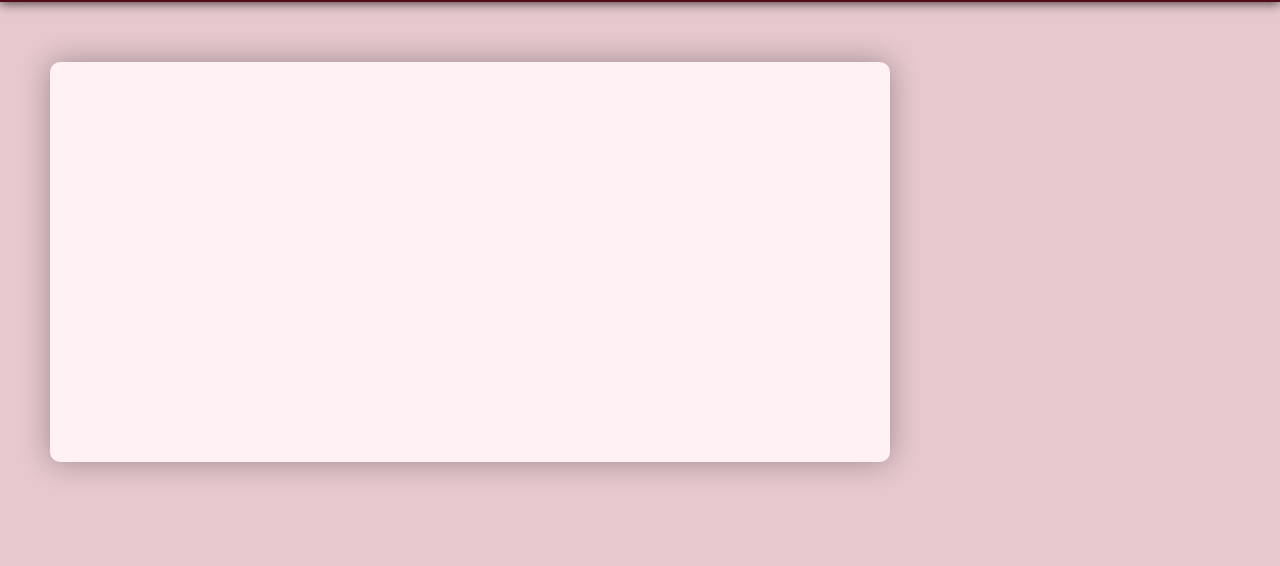
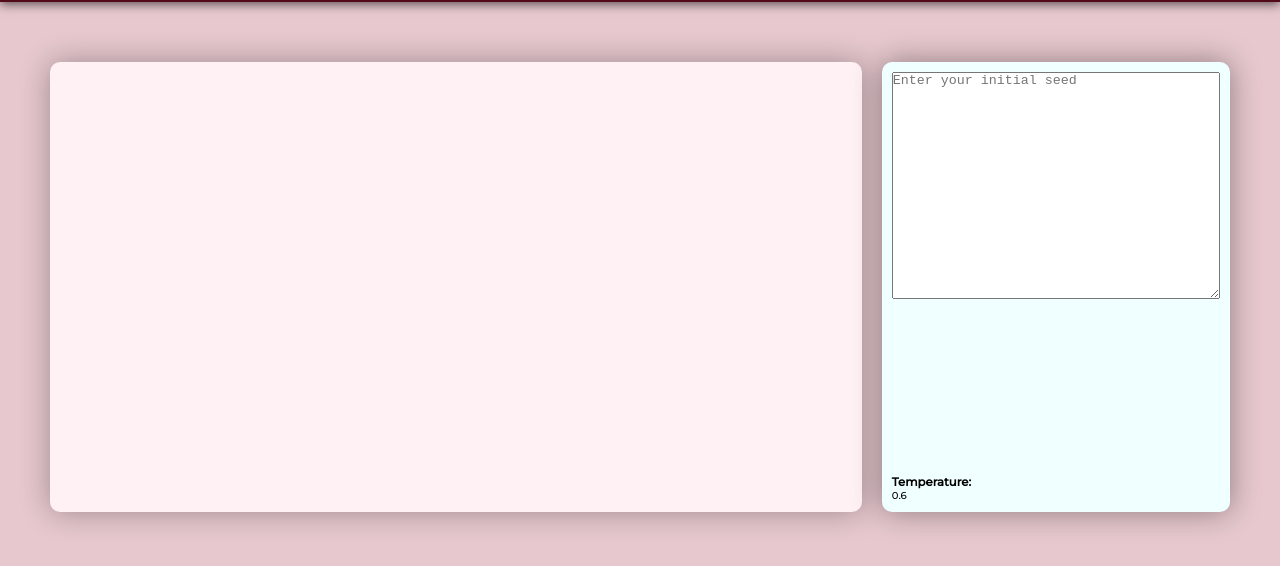
Before and after one commit to darthdaenerys/Ai-Sonnet, a website: page public/index.html in a window 1280 px wide. Shown: the part 58-624 px from the top of the page. Drawn offline with nearby package versions, Linux system fonts and the light colour scheme; no server answers.

Commit message:
Add textarea and label

```diff
--- a/public/index.html
+++ b/public/index.html
@@ -20,6 +20,16 @@
             <p class="sonnet">
             </p>
         </div>
+        <div class="right-container">
+            <textarea name="" id="initialSeed" cols="30" rows="15" placeholder="Enter your initial seed"
+                title="A starting point for generating the text. Choose a specific word or phrase to influence the generation."></textarea>
+            <label for="temperatureInput" id="temperatureLabel"
+                title="Controls the randomness of the generated text. Higher values result in more randomness, while lower values produce more focused and deterministic text."
+                id="temperatureInput">
+                <h3>Temperature: </h3>
+                <span id="temperatureValue">0.6</span>
+            </label>
+        </div>
     </section>
 
 </body>
```
